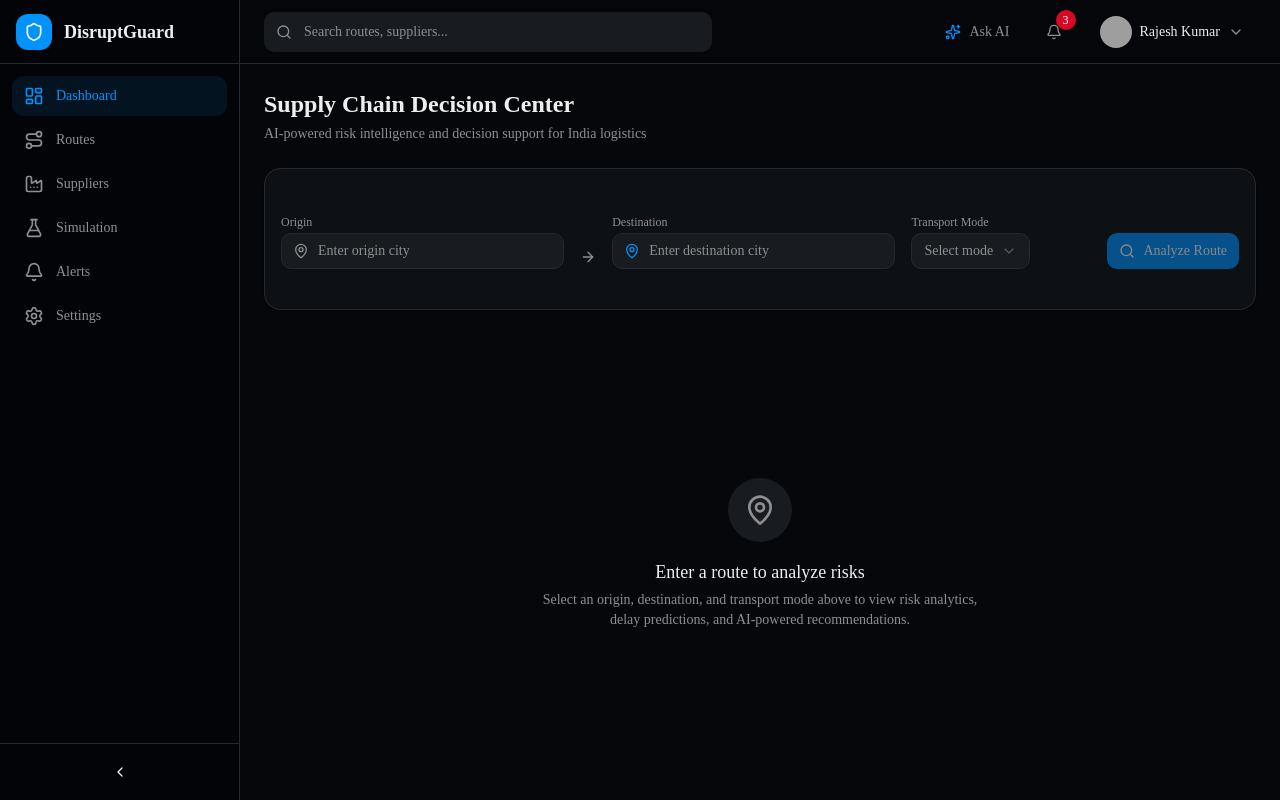
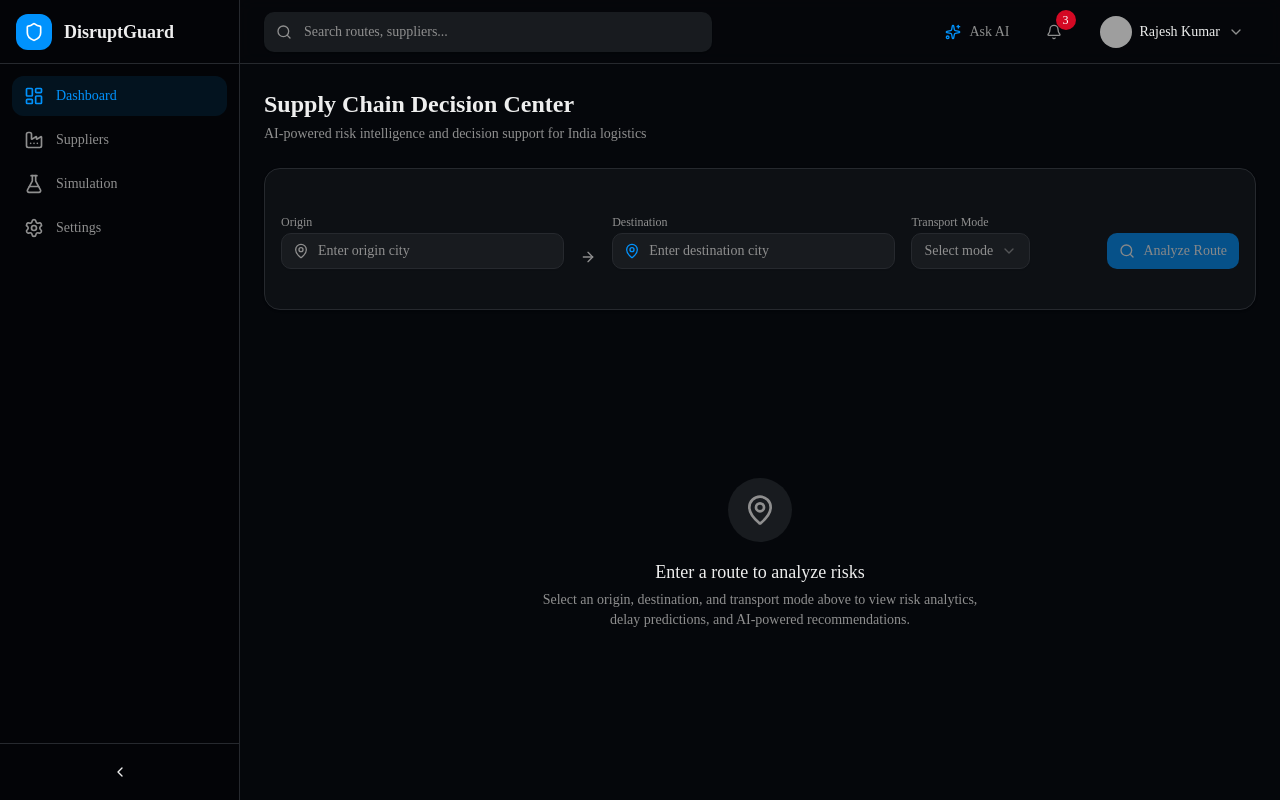
Before and after one commit to sande253/disruptguard-, a Next.js app: page / in a window 1280 px wide. Built offline with nearby package versions, Linux system fonts and the light colour scheme; grey boxes are pictures that could not be loaded.

Commit message:
feat: simplify sidebar navigation
Remove unused routes and clean up icon imports.

Co-authored-by: Sandeep Reddy Ade <170517175+sande253@users.noreply.github.com>

```diff
--- a/components/dashboard/sidebar.tsx
+++ b/components/dashboard/sidebar.tsx
@@ -6,10 +6,8 @@ import Link from "next/link"
 import { motion, AnimatePresence } from "framer-motion"
 import {
   LayoutDashboard,
-  Route,
   Factory,
   FlaskConical,
-  Bell,
   Settings,
   ChevronLeft,
   ChevronRight,
@@ -21,10 +19,8 @@ import { Tooltip, TooltipContent, TooltipProvider, TooltipTrigger } from "@/comp
 
 const menuItems = [
   { icon: LayoutDashboard, label: "Dashboard", href: "/" },
-  { icon: Route, label: "Routes", href: "/routes" },
   { icon: Factory, label: "Suppliers", href: "/suppliers" },
   { icon: FlaskConical, label: "Simulation", href: "/simulation" },
-  { icon: Bell, label: "Alerts", href: "/alerts" },
   { icon: Settings, label: "Settings", href: "/settings" },
 ]
 
```
